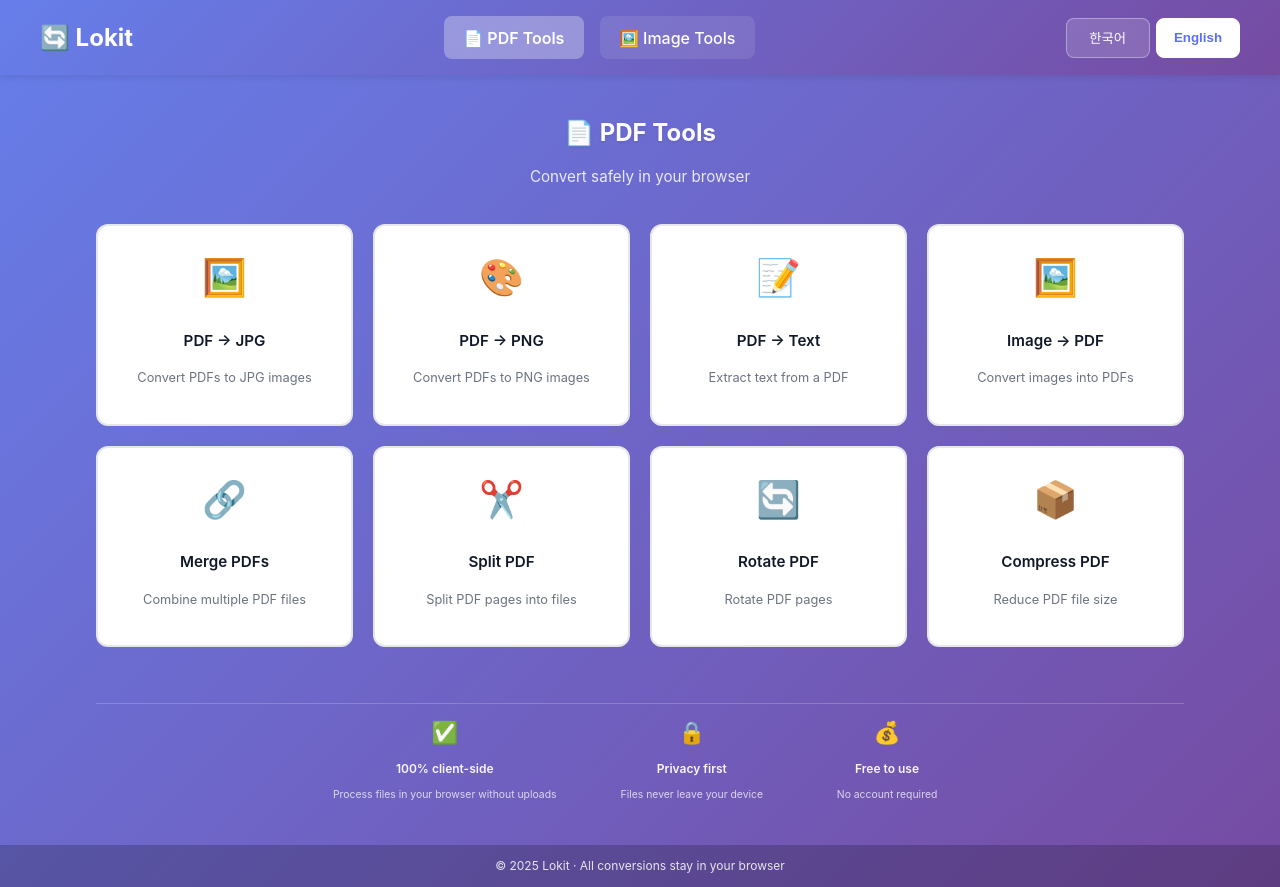
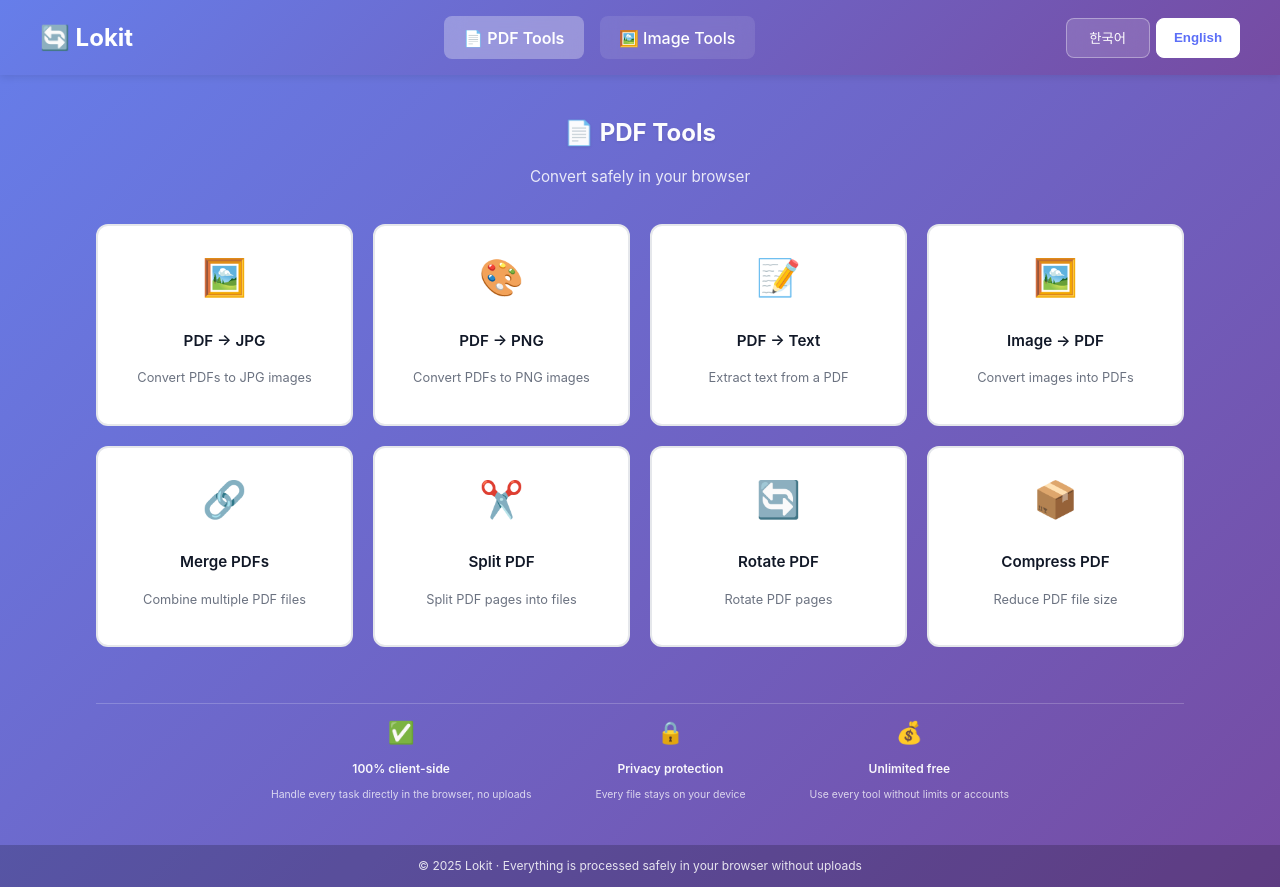
Before and after one commit to king-mini/file-convert, a React (Vite) app: page /pdf in a window 1280 px wide. Built offline with nearby package versions, Linux system fonts and the light colour scheme.

Commit message:
PDF 홈 혜택/푸터 문구 원문으로 복원

```diff
--- a/src/locales/en.ts
+++ b/src/locales/en.ts
@@ -150,7 +150,7 @@ const en = {
     },
   },
   footer: {
-    notice: '© 2025 Lokit · All conversions stay in your browser',
+    notice: '© 2025 Lokit · Everything is processed safely in your browser without uploads',
   },
   pages: {
     pdf: {
@@ -191,6 +191,20 @@ const en = {
           compress: {
             title: 'Compress PDF',
             description: 'Reduce PDF file size',
+          },
+        },
+        benefits: {
+          client: {
+            title: '100% client-side',
+            description: 'Handle every task directly in the browser, no uploads',
+          },
+          privacy: {
+            title: 'Privacy protection',
+            description: 'Every file stays on your device',
+          },
+          free: {
+            title: 'Unlimited free',
+            description: 'Use every tool without limits or accounts',
           },
         },
       },
--- a/src/locales/ko.ts
+++ b/src/locales/ko.ts
@@ -150,7 +150,7 @@ const ko = {
     },
   },
   footer: {
-    notice: '© 2025 Lokit · 모든 변환은 브라우저에서 처리됩니다',
+    notice: '© 2025 Lokit · 모든 작업은 서버에 업로드되지 않고 안전하게 처리됩니다',
   },
   pages: {
     pdf: {
@@ -191,6 +191,20 @@ const ko = {
           compress: {
             title: 'PDF 압축',
             description: 'PDF 파일 크기 압축',
+          },
+        },
+        benefits: {
+          client: {
+            title: '100% 클라이언트 사이드',
+            description: '서버 업로드 없이 브라우저에서 직접 처리',
+          },
+          privacy: {
+            title: '개인정보 보호',
+            description: '모든 파일은 사용자의 브라우저에서만 처리',
+          },
+          free: {
+            title: '무료 무제한',
+            description: '제한 없이 무료로 사용 가능',
           },
         },
       },
--- a/src/pages/pdf/PdfHome.tsx
+++ b/src/pages/pdf/PdfHome.tsx
@@ -74,6 +74,26 @@ const PdfHome = () => {
     ],
     [t]
   );
+  const benefits = useMemo(
+    () => [
+      {
+        icon: '✅',
+        title: t('pages.pdf.home.benefits.client.title'),
+        description: t('pages.pdf.home.benefits.client.description'),
+      },
+      {
+        icon: '🔒',
+        title: t('pages.pdf.home.benefits.privacy.title'),
+        description: t('pages.pdf.home.benefits.privacy.description'),
+      },
+      {
+        icon: '💰',
+        title: t('pages.pdf.home.benefits.free.title'),
+        description: t('pages.pdf.home.benefits.free.description'),
+      },
+    ],
+    [t]
+  );
 
   return (
     <div className="home">
@@ -109,21 +129,13 @@ const PdfHome = () => {
 
       {/* Features Section */}
       <section className="benefits">
-        <div className="benefit-card">
-          <div className="benefit-icon">✅</div>
-          <h3>{t('hub.features.client.title')}</h3>
-          <p>{t('hub.features.client.desc')}</p>
-        </div>
-        <div className="benefit-card">
-          <div className="benefit-icon">🔒</div>
-          <h3>{t('hub.features.privacy.title')}</h3>
-          <p>{t('hub.features.privacy.desc')}</p>
-        </div>
-        <div className="benefit-card">
-          <div className="benefit-icon">💰</div>
-          <h3>{t('hub.features.free.title')}</h3>
-          <p>{t('hub.features.free.desc')}</p>
-        </div>
+        {benefits.map((benefit) => (
+          <div key={benefit.title} className="benefit-card">
+            <div className="benefit-icon">{benefit.icon}</div>
+            <h3>{benefit.title}</h3>
+            <p>{benefit.description}</p>
+          </div>
+        ))}
       </section>
     </div>
   );
```
